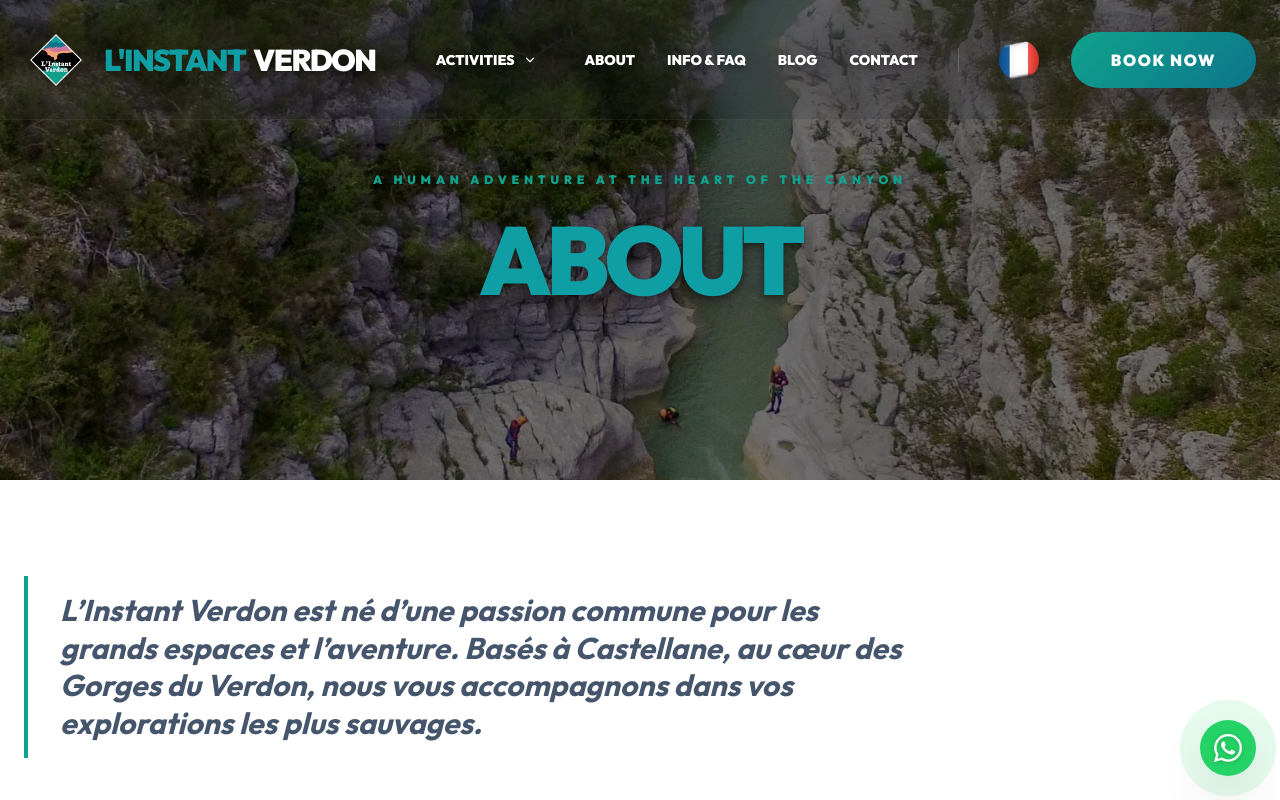
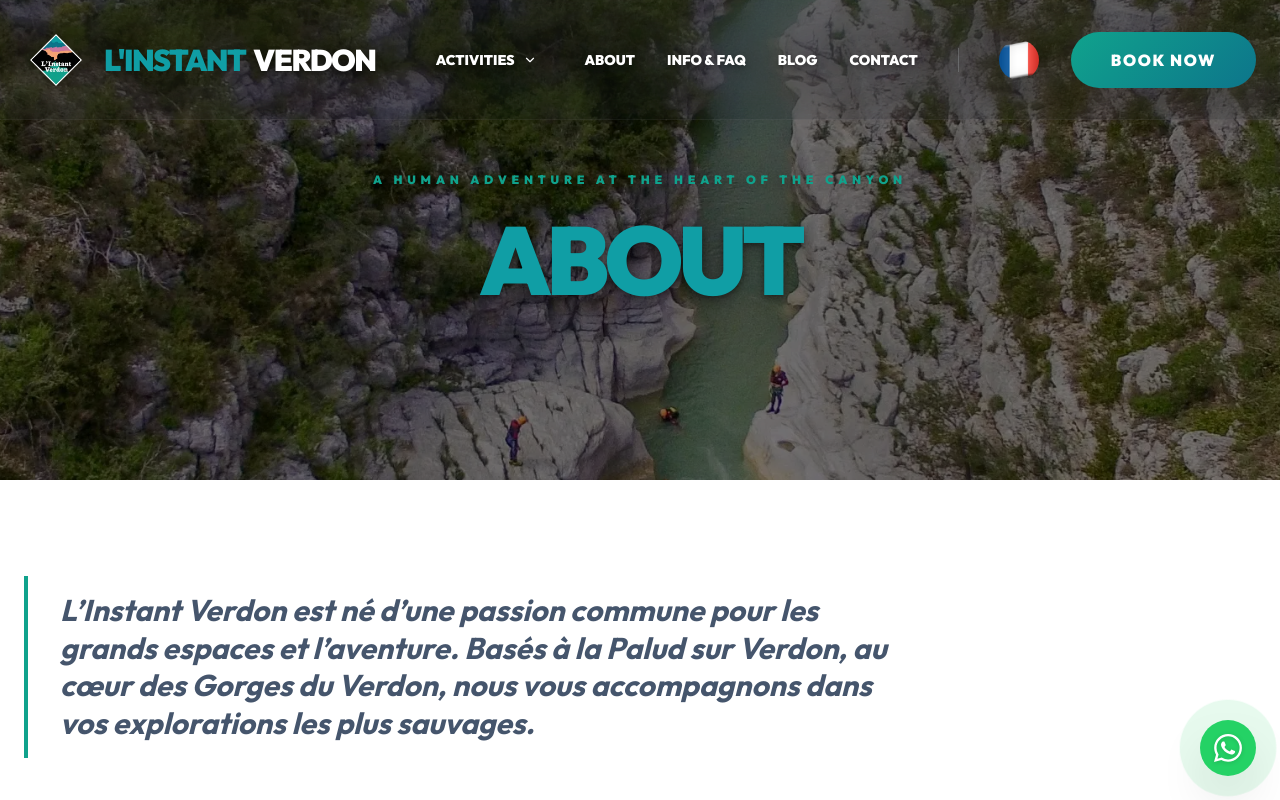
Before and after one commit to facenordgraphisme/linstant-verdon, a Next.js app: page /en/a-propos in a window 1280 px wide. Shown: the top 800 px of the page. Built offline with nearby package versions, Linux system fonts and the light colour scheme.

Commit message:
weekenddshj

```diff
--- a/src/app/[locale]/a-propos/page.tsx
+++ b/src/app/[locale]/a-propos/page.tsx
@@ -56,7 +56,7 @@ export default async function AboutPage({ params }: { params: Promise<{ locale:
         <div className="space-y-32">
           <p className="text-slate-600 text-2xl md:text-3xl font-bold italic leading-tight max-w-4xl border-l-4 border-primary pl-8 py-4">
             L’Instant Verdon est né d’une passion commune pour les grands espaces et l’aventure.
-            Basés à Castellane, au cœur des Gorges du Verdon, nous vous accompagnons dans vos explorations les plus sauvages.
+            Basés à la Palud sur Verdon, au cœur des Gorges du Verdon, nous vous accompagnons dans vos explorations les plus sauvages.
           </p>
 
           {/* Emma */}
```
